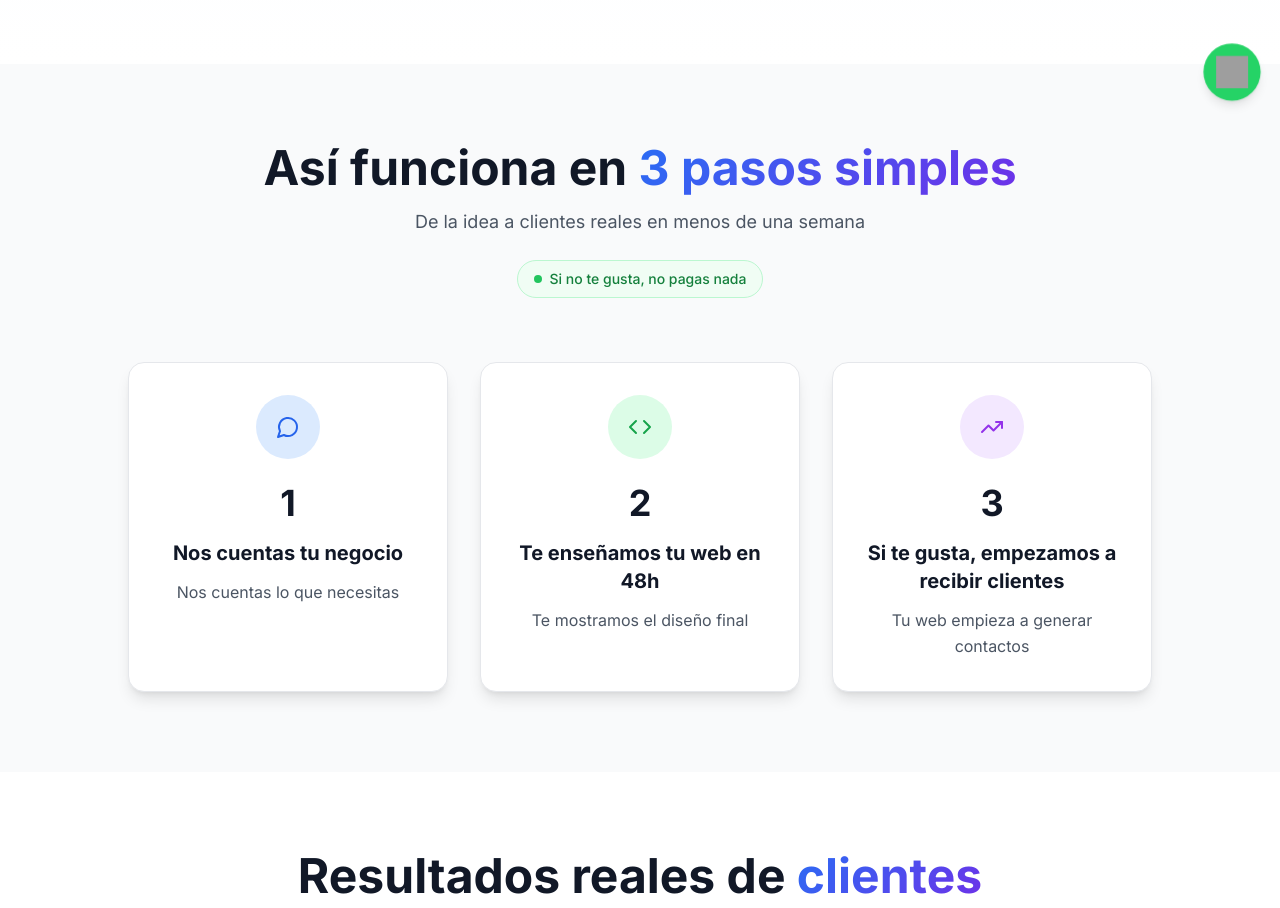
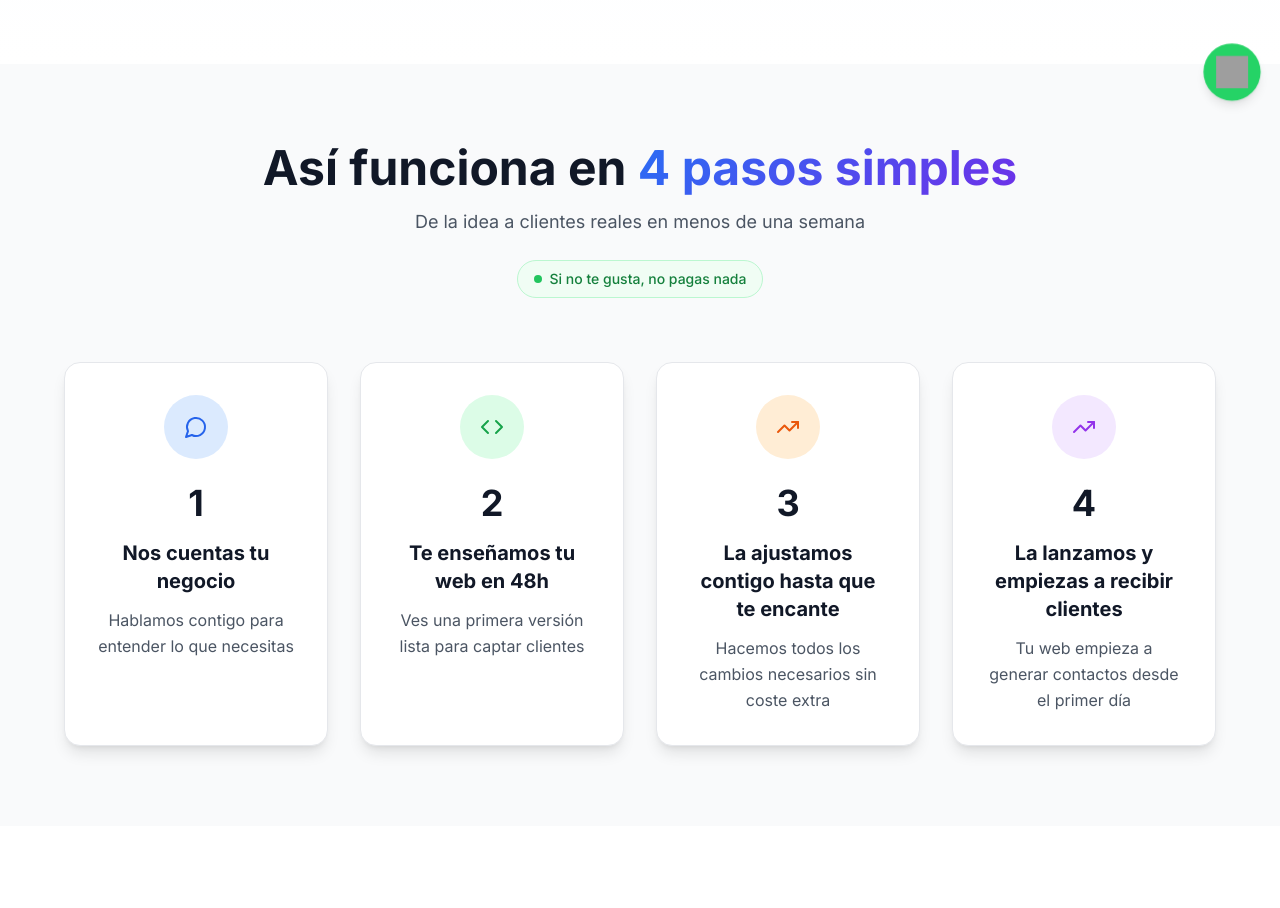
Before and after one commit to joan-devgggg/elevate-web1, a React (Vite) app: page / in a window 1280 px wide. Shown: the part 680-1588 px from the top of the page. Built offline with nearby package versions, Linux system fonts and the light colour scheme; grey boxes are pictures that could not be loaded; the HTML template or start-up script is replaced by a standard one.

Commit message:
Improve 'How it works' section - add adjustment step, clarify 48h delivery, reduce friction

```diff
--- a/src/components/SimpleProcess.tsx
+++ b/src/components/SimpleProcess.tsx
@@ -6,21 +6,28 @@ const SimpleProcess = () => {
     {
       number: "1",
       title: "Nos cuentas tu negocio",
-      description: "Nos cuentas lo que necesitas",
+      description: "Hablamos contigo para entender lo que necesitas",
       icon: <MessageCircle className="h-6 w-6" />,
       color: "bg-blue-100 text-blue-600"
     },
     {
       number: "2",
       title: "Te enseñamos tu web en 48h",
-      description: "Te mostramos el diseño final",
+      description: "Ves una primera versión lista para captar clientes",
       icon: <Code className="h-6 w-6" />,
       color: "bg-green-100 text-green-600"
     },
     {
       number: "3",
-      title: "Si te gusta, empezamos a recibir clientes",
-      description: "Tu web empieza a generar contactos",
+      title: "La ajustamos contigo hasta que te encante",
+      description: "Hacemos todos los cambios necesarios sin coste extra",
+      icon: <TrendingUp className="h-6 w-6" />,
+      color: "bg-orange-100 text-orange-600"
+    },
+    {
+      number: "4",
+      title: "La lanzamos y empiezas a recibir clientes",
+      description: "Tu web empieza a generar contactos desde el primer día",
       icon: <TrendingUp className="h-6 w-6" />,
       color: "bg-purple-100 text-purple-600"
     }
@@ -31,7 +38,7 @@ const SimpleProcess = () => {
       <div className="container mx-auto px-4">
         <div className="text-center mb-16">
           <h2 className="text-3xl md:text-4xl lg:text-5xl font-bold text-gray-900 mb-4">
-            Así funciona en <span className="gradient-text">3 pasos simples</span>
+            Así funciona en <span className="gradient-text">4 pasos simples</span>
           </h2>
           <p className="text-lg text-gray-600 max-w-2xl mx-auto">
             De la idea a clientes reales en menos de una semana
@@ -42,7 +49,7 @@ const SimpleProcess = () => {
           </div>
         </div>
 
-        <div className="grid grid-cols-1 md:grid-cols-3 gap-8 max-w-5xl mx-auto">
+        <div className="grid grid-cols-1 md:grid-cols-2 lg:grid-cols-4 gap-6 md:gap-8 max-w-6xl mx-auto">
           {steps.map((step, index) => (
             <motion.div
               key={index}
```
